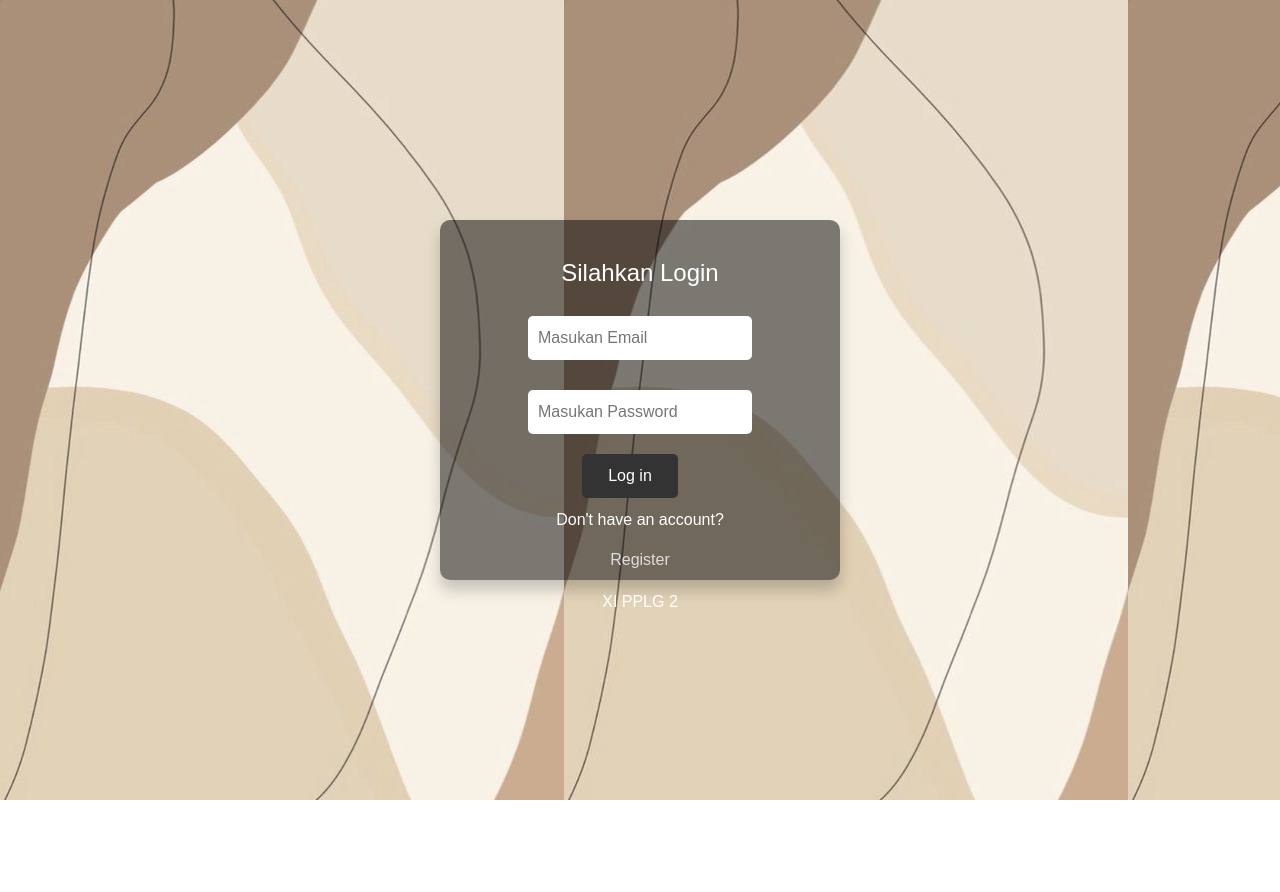
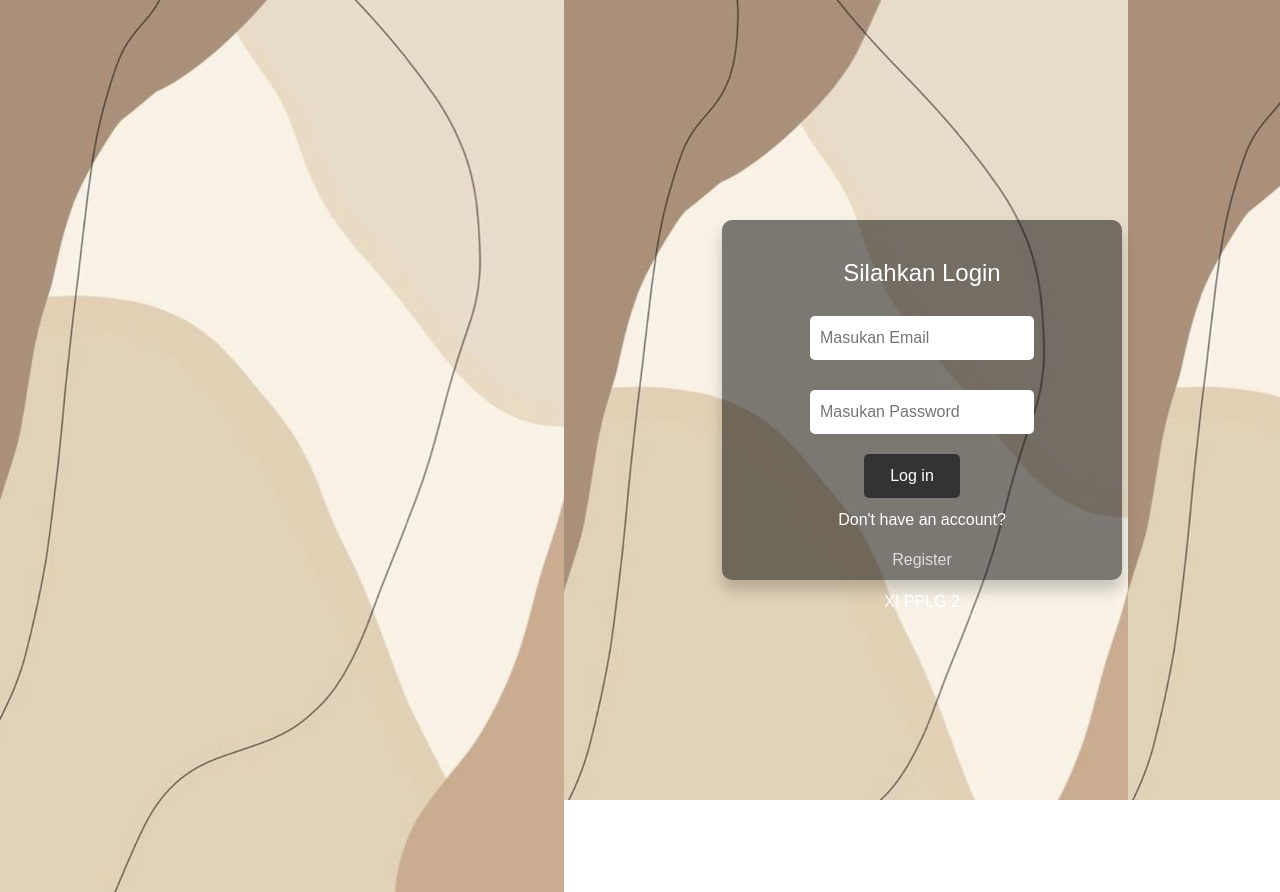
Before and after one commit to iraa-ui/react-figma-ira, a React (Vite) app: page /login in a window 1280 px wide. Before the commit the page ends 800 px from the top, so only its background shows below. Built offline with nearby package versions, Linux system fonts and the light colour scheme; a small style sheet from the web is missing.

Commit message:
Update Login.jsx

```diff
--- a/src/pages/Login.jsx
+++ b/src/pages/Login.jsx
@@ -1,5 +1,6 @@
 import React from 'react';
 import '../styles/login.css'; // Pastikan file CSS ini benar
+import background from '/assets/img/bg1.jpg';
 
 const Login = () => {
   const handleLogin = () => {
@@ -8,6 +9,7 @@ const Login = () => {
 
   return (
     <div className="wrapper">
+      <img src={background} alt="Logo" />
       <div className="login-page">
         <form>
           <h1>Silahkan Login</h1>
```
